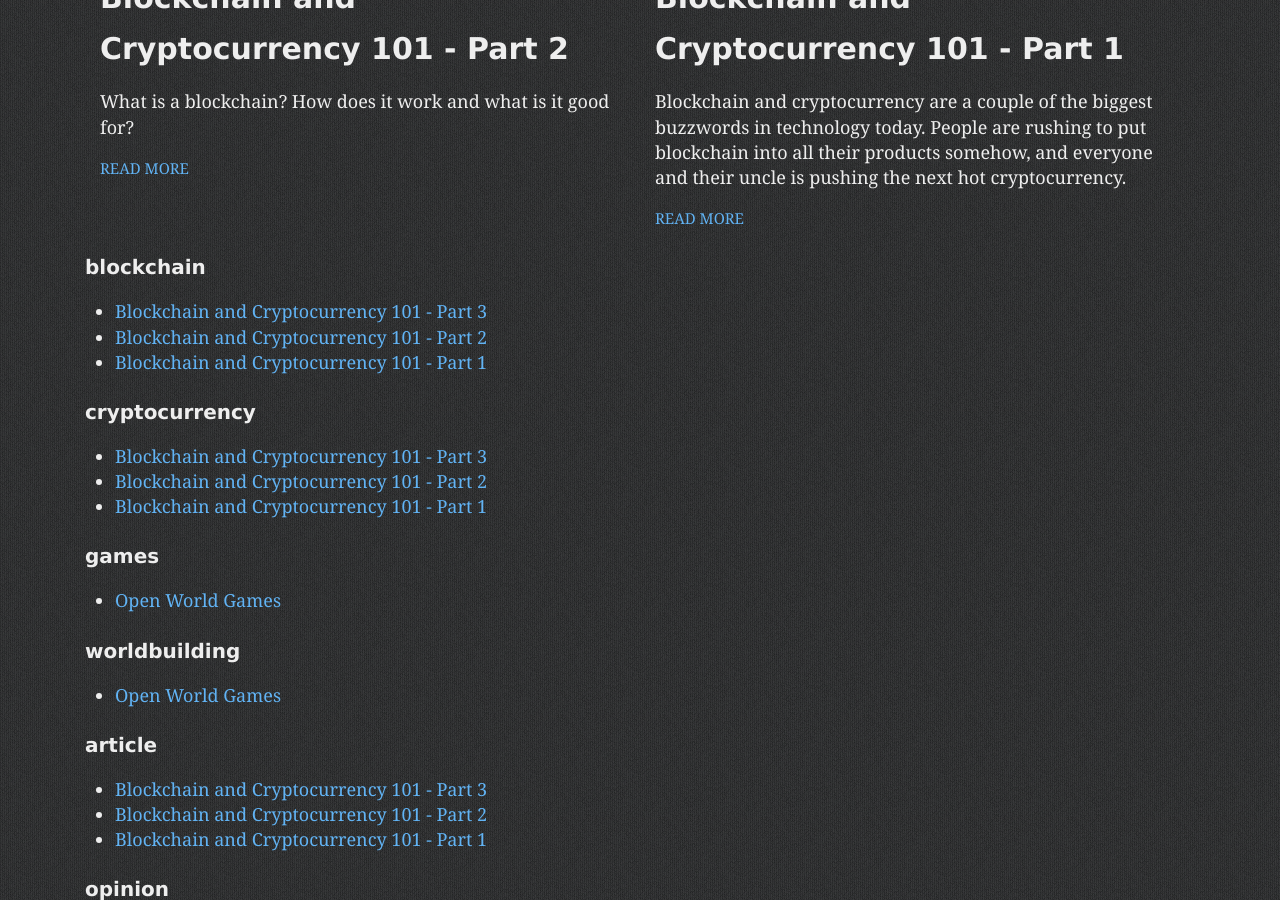
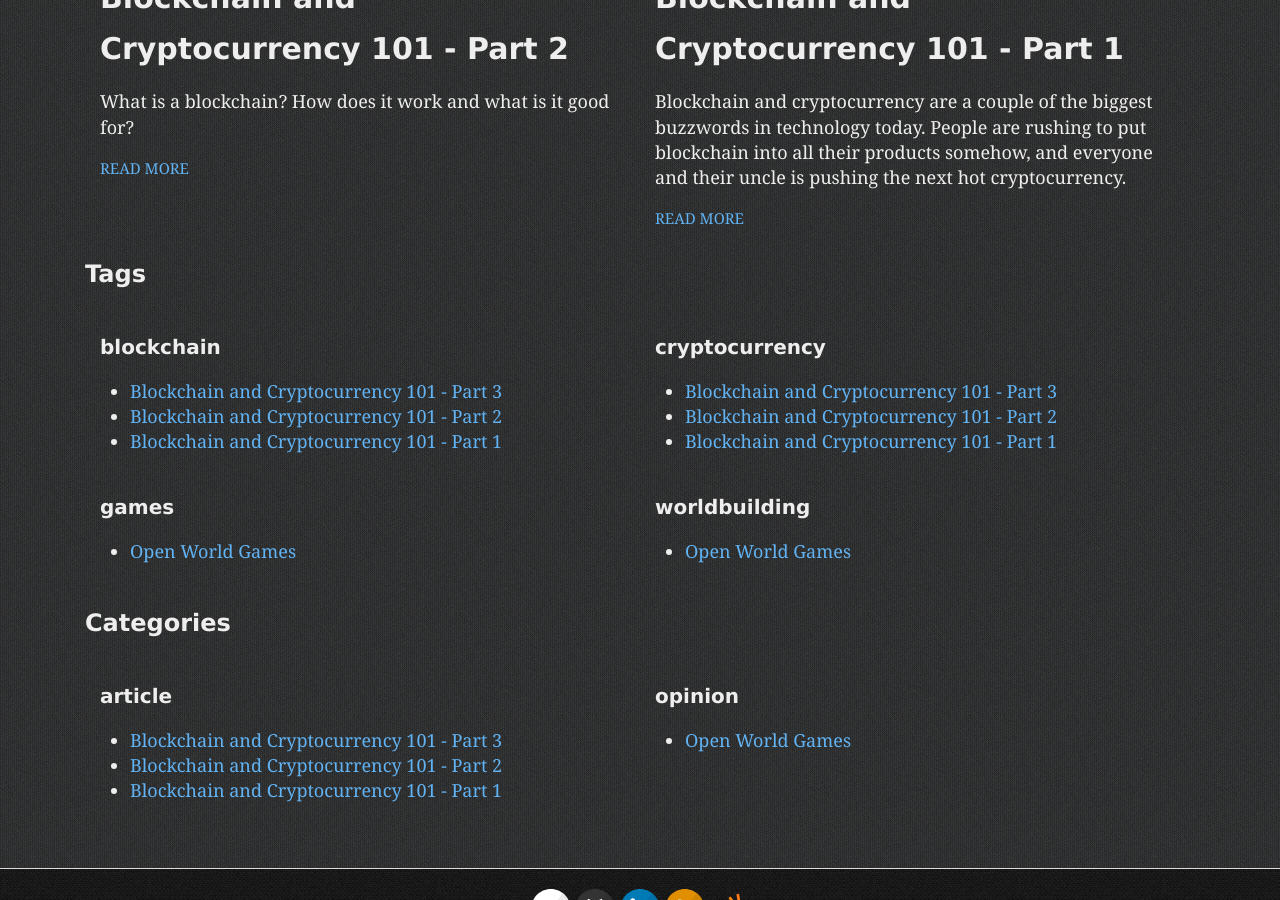
Before and after one commit to StevenGann/stevengann.github.io, a Jekyll site: the page built from index.html, in a window 1280 px wide and 900 px high, scrolled down 432 px. Built offline with Jekyll 4.4.1, drawn with Linux system fonts in a browser that asks for light colours.

Commit message:
Update index.html

```diff
--- a/index.html
+++ b/index.html
@@ -21,24 +21,34 @@ layout: default
 </div>
 </div>
 
-<div class="tags">
+<div class="container">
+<div class="row"><h2>Tags</h2></div>
+<div class="tags row">
 {% for tag in site.tags %}
+<div class="col-md-6 col-sm-16" >
   <h3>{{ tag[0] }}</h3>
   <ul>
     {% for post in tag[1] %}
       <li><a href="{{ post.url }}">{{ post.title }}</a></li>
     {% endfor %}
   </ul>
+</div>
 {% endfor %}
 </div>
+</div>
 
-<div class="categories">
+<div class="container">
+<div class="row"><h2>Categories</h2></div>
+<div class="categories row">
   {% for category in site.categories %}
+  <div class="col-md-6 col-sm-16" >
     <h3>{{ category[0] }}</h3>
     <ul>
       {% for post in category[1] %}
         <li><a href="{{ post.url }}">{{ post.title }}</a></li>
       {% endfor %}
     </ul>
+	</div>
   {% endfor %}
   </div>
+  </div>
```
